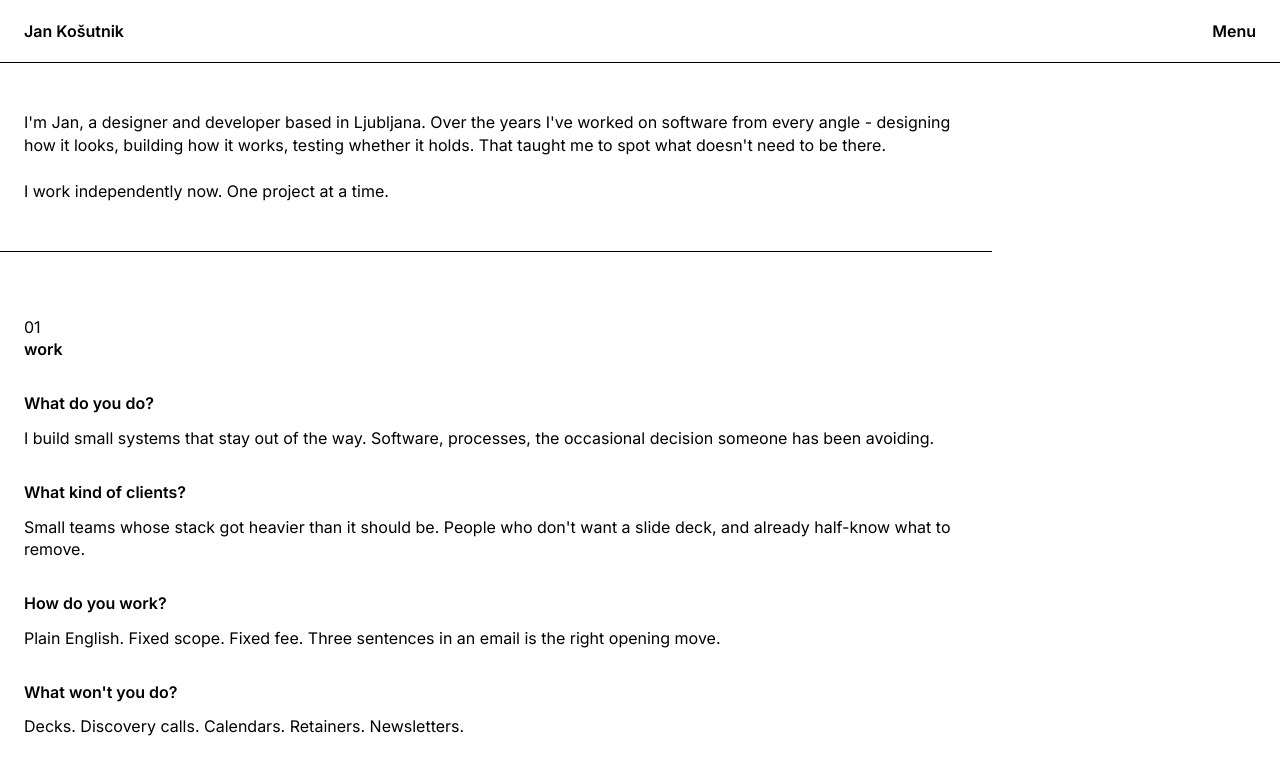
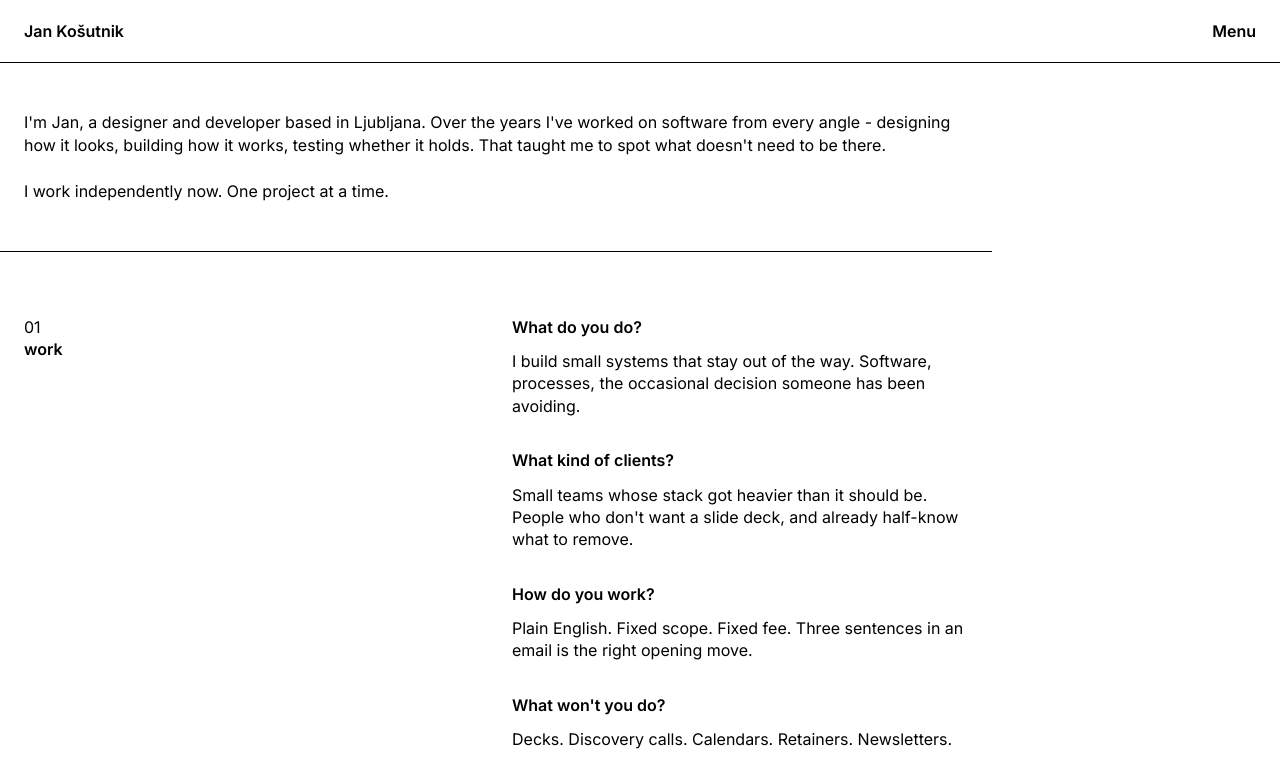
Before and after one commit to JanKosutnik/Kosutnik, a Next.js app: page /variant in a window 1280 px wide. Shown: the top 772 px of the page. Built offline with nearby package versions, Linux system fonts and the light colour scheme.

Commit message:
Codex set equal variant columns

```diff
--- a/app/variant/variant.module.css
+++ b/app/variant/variant.module.css
@@ -77,7 +77,7 @@
 .section {
   width: min(100%, 62rem);
   display: grid;
-  grid-template-columns: 1fr;
+  grid-template-columns: repeat(2, minmax(0, 1fr));
   gap: 2rem;
   padding: 4rem 1.5rem;
   border-top: 1px solid #000;
@@ -143,6 +143,7 @@
   }
 
   .section {
+    grid-template-columns: 1fr;
     gap: 2rem;
     padding: 4rem 1rem;
   }
```
